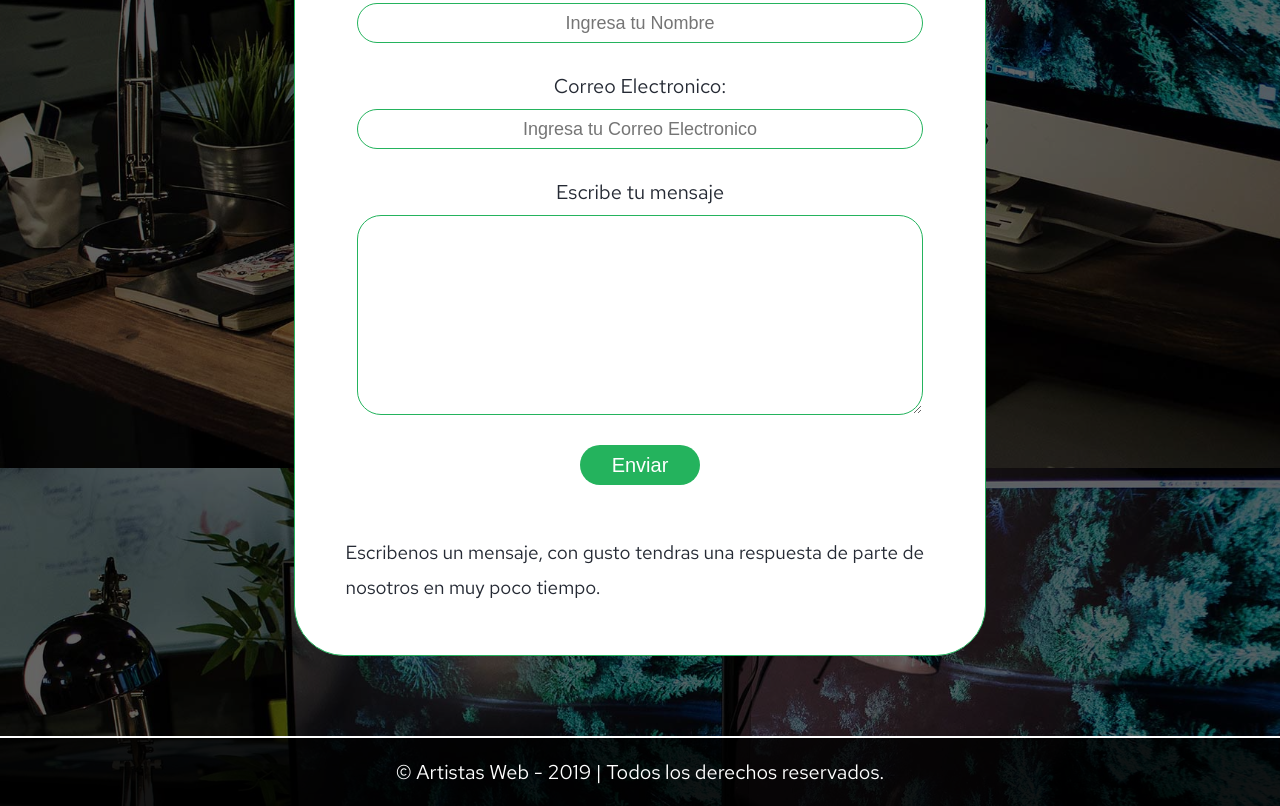
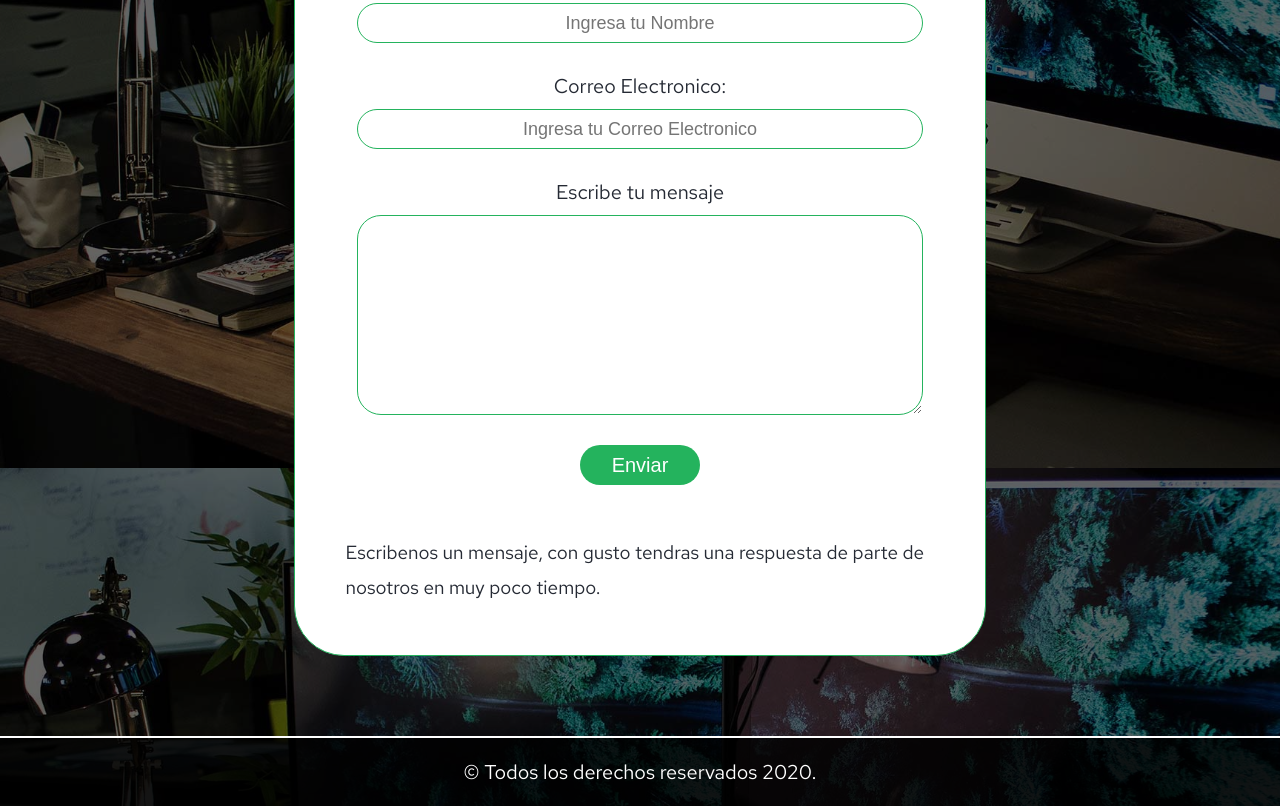
Before and after one commit to Nachoo19/Web2, a plain HTML site: page index.html in a window 1280 px wide. Shown: the part 5000-5806 px from the top of the page. Drawn offline with Linux system fonts and the light colour scheme.

Commit message:
Update index.html

```diff
--- a/index.html
+++ b/index.html
@@ -1,7 +1,7 @@
 <!DOCTYPE html>
 <html lang="es">
 <head>
-    <title>Artistas de la Web | Inicio</title>
+    <title>Inicio</title>
     <meta charset="UTF-8">
     <meta name="viewport" content="width=device-width, initial-scale=1.0">
     <meta http-equiv="X-UA-Compatible" content="ie=edge">
@@ -174,7 +174,7 @@
    </div>
 
    <div class="footer-text">
-     <p>&copy; Artistas Web - 2019 | Todos los derechos reservados.</p>
+     <p>&copy; Todos los derechos reservados 2020.</p>
    </div>
 
   </div>
```
